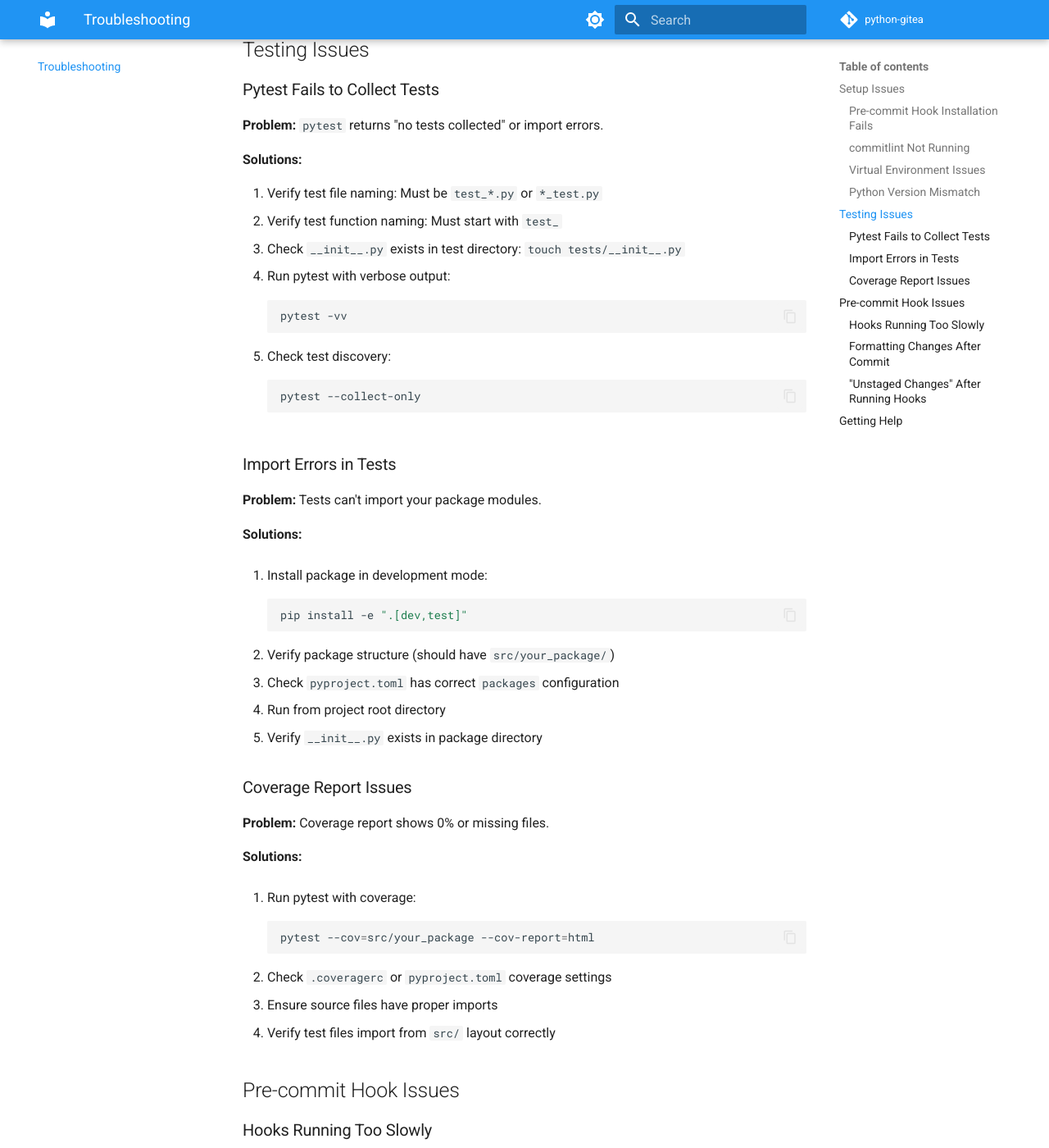
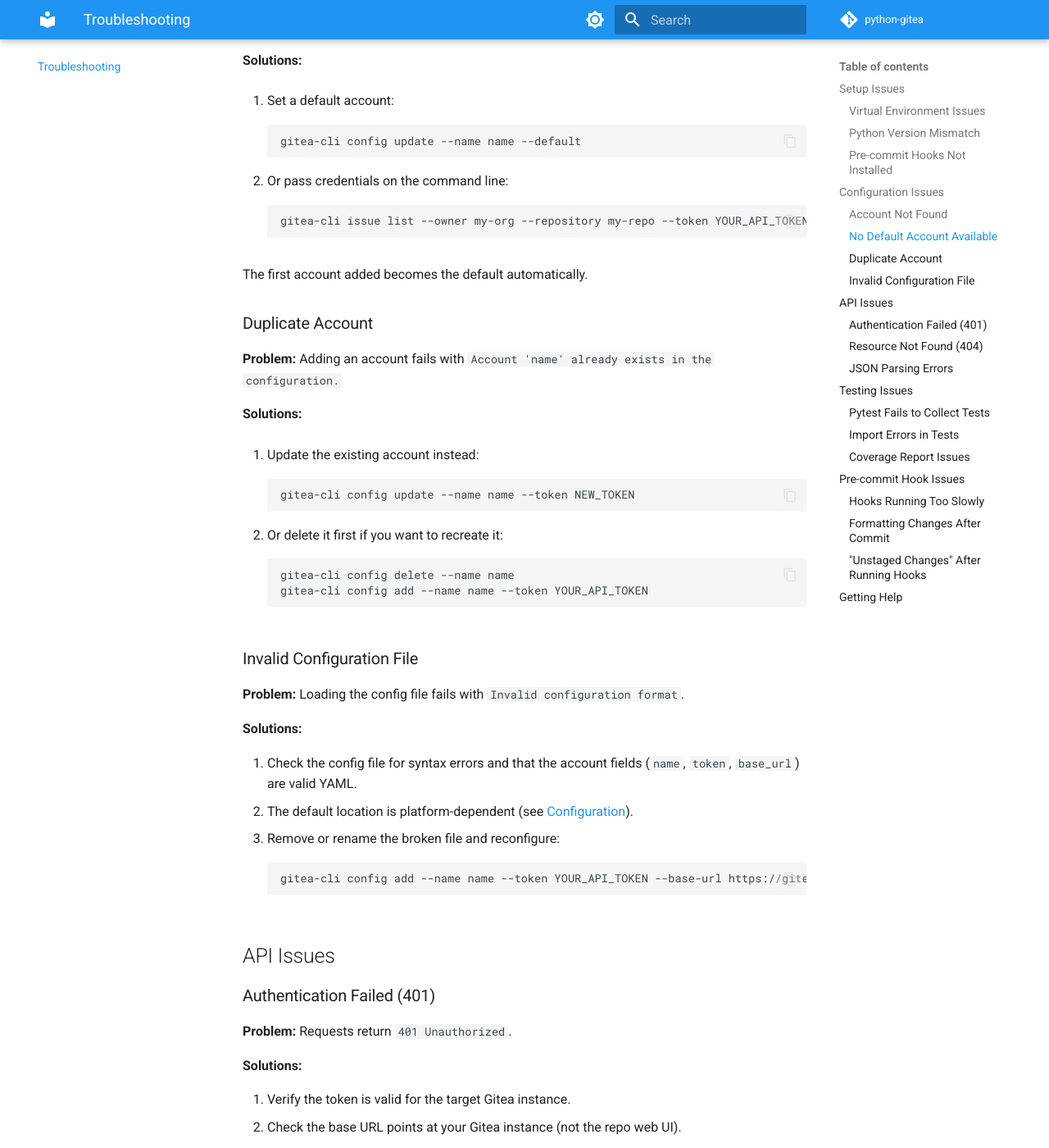
Before and after one commit to isaac-cf-wong/python-gitea, an MkDocs documentation site: the page built from docs/dev/troubleshooting.md, in a window 1280 px wide and 1400 px high, scrolled down 2468 px. Shown: the whole window at 82% size. Built offline with MkDocs 1.6.1 and Material for MkDocs 9.7.7, drawn with Linux system fonts in a browser that asks for light colours; comment, search, counter and statistics services are not loaded; some of the changed text lies outside the part shown.

Commit message:
docs: update troubleshooting guide and fix stale dev install steps
- Rewrite troubleshooting guide: drop stale template content (npm/commitlint,
  black, 'your_package', Python 3.10/3.11) and document the actual tooling
  (uv, prek) and Python 3.12-3.14
- Add user-facing sections for config and API errors (missing account, no
  default account, duplicate account, invalid config, 401/404, JSON parsing)
- Remove the obsolete npm/commitlint steps from the README dev install section
  in favor of uv sync + prek install

````diff
--- a/docs/dev/troubleshooting.md
+++ b/docs/dev/troubleshooting.md
@@ -1,68 +1,9 @@
 # Troubleshooting
 
-This guide covers common issues you might encounter when using this package and
-how to resolve them.
+This guide covers common issues you might encounter when installing,
+configuring, or using `python-gitea`, and how to resolve them.
 
 ## Setup Issues
-
-### Pre-commit Hook Installation Fails
-
-**Problem:** `pre-commit install` returns an error or hooks don't run on commit.
-
-**Solutions:**
-
-<!-- prettier-ignore-start -->
-
-1. Ensure you're in the project root directory
-2. Verify Python virtual environment is activated
-3. Reinstall pre-commit:
-
-    ```bash
-    pip uninstall pre-commit
-    pip install pre-commit
-    pre-commit install
-    pre-commit install --hook-type commit-msg
-    ```
-
-4. Check if `.git` directory exists (must be a git repository)
-5. Try running manually: `pre-commit run --all-files`
-
-<!-- prettier-ignore-end -->
-
-### commitlint Not Running
-
-**Problem:** Commit messages aren't validated despite `npm install` being run.
-
-**Solutions:**
-
-<!-- prettier-ignore-start -->
-
-1. Verify `npm install` was successful:
-
-    ```bash
-    npm list @commitlint/config-angular
-    ```
-
-2. Re-install commitlint dependencies:
-
-    ```bash
-    npm install --save-dev @commitlint/cli @commitlint/config-angular
-    ```
-
-3. Reinstall pre-commit hooks:
-
-    ```bash
-    pre-commit install --hook-type commit-msg
-    ```
-
-4. Test manually:
-
-    ```bash
-    echo "invalid message" | commitlint
-    echo "feat: valid message" | commitlint
-    ```
-
-<!-- prettier-ignore-end -->
 
 ### Virtual Environment Issues
 
@@ -72,38 +13,39 @@ how to resolve them.
 
 <!-- prettier-ignore-start -->
 
-1. Create a fresh virtual environment:
+1. Create a fresh virtual environment with `uv`:
 
     ```bash
     rm -rf .venv
-    python -m venv .venv
+    uv venv --python 3.12
     source .venv/bin/activate  # On Windows: .venv\Scripts\activate
     ```
 
-2. Upgrade pip:
+2. Install the project and its development dependencies:
 
     ```bash
-    python -m pip install --upgrade pip
+    uv sync --group dev
     ```
 
-3. Install dependencies:
+3. Verify the installation:
 
     ```bash
-    pip install -e ".[dev,docs,test]"
+    python -c "import gitea; print(gitea.__version__)"
     ```
 
-4. Verify installation:
+4. If you installed with `pip` instead, upgrade it first:
 
     ```bash
-    python -c "import your_package; print(your_package.__version__)"
+    pip install --upgrade pip uv
     ```
 
 <!-- prettier-ignore-end -->
 
+For details, see the [Installation Guide](../user-guide/installation.md).
+
 ### Python Version Mismatch
 
-**Problem:** `python -m venv .venv` fails or tests don't run with wrong Python
-version.
+**Problem:** `uv venv` fails or tests don't run with the wrong Python version.
 
 **Solutions:**
 
@@ -115,19 +57,190 @@ version.
     python --version
     ```
 
-2. Ensure Python 3.10 or higher is installed
-3. Use specific Python version when creating venv:
+2. `python-gitea` requires Python 3.12 or later and is built and tested against
+   Python 3.12-3.14.
+3. Create the virtual environment with a supported version:
 
     ```bash
-    python3.11 -m venv .venv
+    uv venv --python 3.12  # 3.12, 3.13, or 3.14
+    source .venv/bin/activate
     ```
 
-4. Or use uv for version management:
+<!-- prettier-ignore-end -->
+
+### Pre-commit Hooks Not Installed
+
+**Problem:** Formatting and linting hooks don't run when you commit.
+
+**Solutions:**
+
+<!-- prettier-ignore-start -->
+
+1. Ensure you're in the project root directory (must be a git repository).
+2. Install the hooks with `prek`:
 
     ```bash
-    uv venv --python 3.11
-    source .venv/bin/activate
+    uv run prek install
     ```
+
+3. Run all hooks manually:
+
+    ```bash
+    uv run prek run --all-files
+    ```
+
+4. Check which hooks are configured in `.pre-commit-config.yaml`.
+
+<!-- prettier-ignore-end -->
+
+Pull request titles are validated in CI
+(`.github/workflows/semantic_pull_request.yml`), not locally.
+
+## Configuration Issues
+
+### Account Not Found
+
+**Problem:** A command fails with
+`Account 'name' does not exist in the configuration.`
+
+**Solutions:**
+
+<!-- prettier-ignore-start -->
+
+1. List your configured accounts:
+
+    ```bash
+    gitea-cli config list
+    ```
+
+2. Add the missing account:
+
+    ```bash
+    gitea-cli config add --name name --token YOUR_API_TOKEN --base-url https://gitea.example.com
+    ```
+
+3. Pass the account explicitly with `--account-name name`, or use a token and
+   base URL directly.
+
+<!-- prettier-ignore-end -->
+
+See [Configuration](../user-guide/configuration.md) for the full account
+workflow.
+
+### No Default Account Available
+
+**Problem:** A command fails with
+`No default account available for authentication.`
+
+**Solutions:**
+
+<!-- prettier-ignore-start -->
+
+1. Set a default account:
+
+    ```bash
+    gitea-cli config update --name name --default
+    ```
+
+2. Or pass credentials on the command line:
+
+    ```bash
+    gitea-cli issue list --owner my-org --repository my-repo --token YOUR_API_TOKEN --base-url https://gitea.example.com
+    ```
+
+<!-- prettier-ignore-end -->
+
+The first account added becomes the default automatically.
+
+### Duplicate Account
+
+**Problem:** Adding an account fails with
+`Account 'name' already exists in the configuration.`
+
+**Solutions:**
+
+<!-- prettier-ignore-start -->
+
+1. Update the existing account instead:
+
+    ```bash
+    gitea-cli config update --name name --token NEW_TOKEN
+    ```
+
+2. Or delete it first if you want to recreate it:
+
+    ```bash
+    gitea-cli config delete --name name
+    gitea-cli config add --name name --token YOUR_API_TOKEN
+    ```
+
+<!-- prettier-ignore-end -->
+
+### Invalid Configuration File
+
+**Problem:** Loading the config file fails with `Invalid configuration format`.
+
+**Solutions:**
+
+<!-- prettier-ignore-start -->
+
+1. Check the config file for syntax errors and that the account fields
+   (`name`, `token`, `base_url`) are valid YAML.
+2. The default location is platform-dependent (see
+   [Configuration](../user-guide/configuration.md)).
+3. Remove or rename the broken file and reconfigure:
+
+    ```bash
+    gitea-cli config add --name name --token YOUR_API_TOKEN --base-url https://gitea.example.com
+    ```
+
+<!-- prettier-ignore-end -->
+
+## API Issues
+
+### Authentication Failed (401)
+
+**Problem:** Requests return `401 Unauthorized`.
+
+**Solutions:**
+
+<!-- prettier-ignore-start -->
+
+1. Verify the token is valid for the target Gitea instance.
+2. Check the base URL points at your Gitea instance (not the repo web UI).
+3. Confirm the token has the required scopes for the operation.
+
+<!-- prettier-ignore-end -->
+
+### Resource Not Found (404)
+
+**Problem:** Requests return `404 Not Found`.
+
+**Solutions:**
+
+<!-- prettier-ignore-start -->
+
+1. Verify `--owner`/`--repository` point at an existing repository.
+2. Check issue/PR indices, label and milestone IDs, and project/column IDs
+   exist.
+3. Confirm the authenticated account has access to the resource.
+
+<!-- prettier-ignore-end -->
+
+### JSON Parsing Errors
+
+**Problem:** Logs show `Failed to parse JSON response` and methods return empty
+data.
+
+**Solutions:**
+
+<!-- prettier-ignore-start -->
+
+1. Confirm the base URL points at a Gitea API endpoint, e.g.
+   `https://gitea.example.com` (the client appends `/api/v1`).
+2. Test the endpoint with a manual request, for example by calling
+   `https://gitea.example.com/api/v1/user` with your token in the authorization
+   header.
 
 <!-- prettier-ignore-end -->
 
@@ -141,41 +254,39 @@ version.
 
 <!-- prettier-ignore-start -->
 
-1. Verify test file naming: Must be `test_*.py` or `*_test.py`
-2. Verify test function naming: Must start with `test_`
-3. Check `__init__.py` exists in test directory: `touch tests/__init__.py`
-4. Run pytest with verbose output:
+1. Verify test file naming: must be `test_*.py`.
+2. Verify test function naming: must start with `test_`.
+3. Run from the project root:
 
     ```bash
-    pytest -vv
+    uv run pytest -vv
     ```
 
-5. Check test discovery:
+4. Check test discovery:
 
     ```bash
-    pytest --collect-only
+    uv run pytest --collect-only
     ```
 
 <!-- prettier-ignore-end -->
 
 ### Import Errors in Tests
 
-**Problem:** Tests can't import your package modules.
+**Problem:** Tests can't import `gitea` modules.
 
 **Solutions:**
 
 <!-- prettier-ignore-start -->
 
-1. Install package in development mode:
+1. Ensure development dependencies are installed:
 
     ```bash
-    pip install -e ".[dev,test]"
+    uv sync --group dev
     ```
 
-2. Verify package structure (should have `src/your_package/`)
-3. Check `pyproject.toml` has correct `packages` configuration
-4. Run from project root directory
-5. Verify `__init__.py` exists in package directory
+2. Verify the `src` layout is correct (package lives in `src/gitea/`) and that
+   `[tool.pytest.ini_options].pythonpath` includes `src`.
+3. Run from the project root directory.
 
 <!-- prettier-ignore-end -->
 
@@ -190,12 +301,12 @@ version.
 1. Run pytest with coverage:
 
     ```bash
-    pytest --cov=src/your_package --cov-report=html
+    uv run pytest --cov-report=html
     ```
 
-2. Check `.coveragerc` or `pyproject.toml` coverage settings
-3. Ensure source files have proper imports
-4. Verify test files import from `src/` layout correctly
+2. Coverage is configured in `pyproject.toml` under `[tool.coverage]`; the
+   default `addopts` already enables coverage on `src`.
+3. Verify test files import from the `src/` layout correctly.
 
 <!-- prettier-ignore-end -->
 
@@ -212,23 +323,14 @@ version.
 1. Check which hooks are slow:
 
     ```bash
-    pre-commit run --all-files --verbose
+    uv run prek run --all-files --verbose
     ```
 
-2. Consider excluding large files:
-
-    ```yaml
-    exclude: |
-      (?x)^(
-        large_data_file.csv|
-        node_modules/
-      )$
-    ```
-
-3. Run specific hooks:
+2. Run specific hooks:
 
     ```bash
-    pre-commit run black --all-files  # Just black
+    uv run prek run ruff --all-files
+    uv run prek run prettier --all-files
     ```
 
 <!-- prettier-ignore-end -->
@@ -241,20 +343,16 @@ version.
 
 <!-- prettier-ignore-start -->
 
-1. This is normal behavior - review the changes
-2. Stage the new changes:
+1. This is normal behavior - review the changes.
+2. Stage the new changes and commit again:
 
     ```bash
     git add .
-    git commit -m "your message"  # Try again
+    git commit -m "your message"
     ```
 
-3. Modify tool settings if behavior is unwanted (in `pyproject.toml`)
-4. Disable specific hooks temporarily:
-
-    ```bash
-    SKIP=black,ruff pre-commit run --all-files
-    ```
+3. Modify the tool settings if the behavior is unwanted (e.g. in
+   `.pre-commit-config.yaml` or `pyproject.toml`).
 
 <!-- prettier-ignore-end -->
 
@@ -266,20 +364,18 @@ version.
 
 <!-- prettier-ignore-start -->
 
-1. This is expected - review changes:
+1. This is expected - review the changes:
 
     ```bash
     git diff
     ```
 
-2. Stage the changes:
+2. Stage and commit:
 
     ```bash
     git add .
+    git commit -m "your message"
     ```
-
-3. Try committing again
-4. Or use `git add -A` to stage all changes before commit
 
 <!-- prettier-ignore-end -->
 
@@ -289,14 +385,21 @@ If you encounter issues not listed here:
 
 <!-- prettier-ignore-start -->
 
-1. **Check existing issues**: Search GitHub Issues for your problem
-2. **Review logs carefully**: Error messages usually point to the root cause
-3. **Search documentation**: Many issues are covered in specific tool docs
-4. **Try minimal reproduction**: Isolate the problem to a single file/command
-5. **Ask for help**: Open an [issue](https://github.com/isaac-cf-wong/python-gitea/issues/new/choose) with:
-    - Your environment (Python version, OS)
-    - Steps to reproduce
-    - Full error message/logs
-    - What you've already tried
+1. **Check existing issues**: Search
+   [GitHub Issues](https://github.com/isaac-cf-wong/python-gitea/issues) for
+   your problem.
+2. **Review logs carefully**: Run with verbose logging to see request details:
+
+    ```bash
+    gitea-cli --verbose DEBUG issue list --owner my-org --repository my-repo
+    ```
+
+3. **Try a minimal reproduction**: Isolate the problem to a single command.
+4. **Ask for help**: Open an
+   [issue](https://github.com/isaac-cf-wong/python-gitea/issues/new/choose) with:
+   - Your environment (Python version, OS)
+   - Steps to reproduce
+   - Full error message/logs
+   - What you've already tried
 
 <!-- prettier-ignore-end -->
````
Also changed, not shown: README.md (+2 -6 lines).
